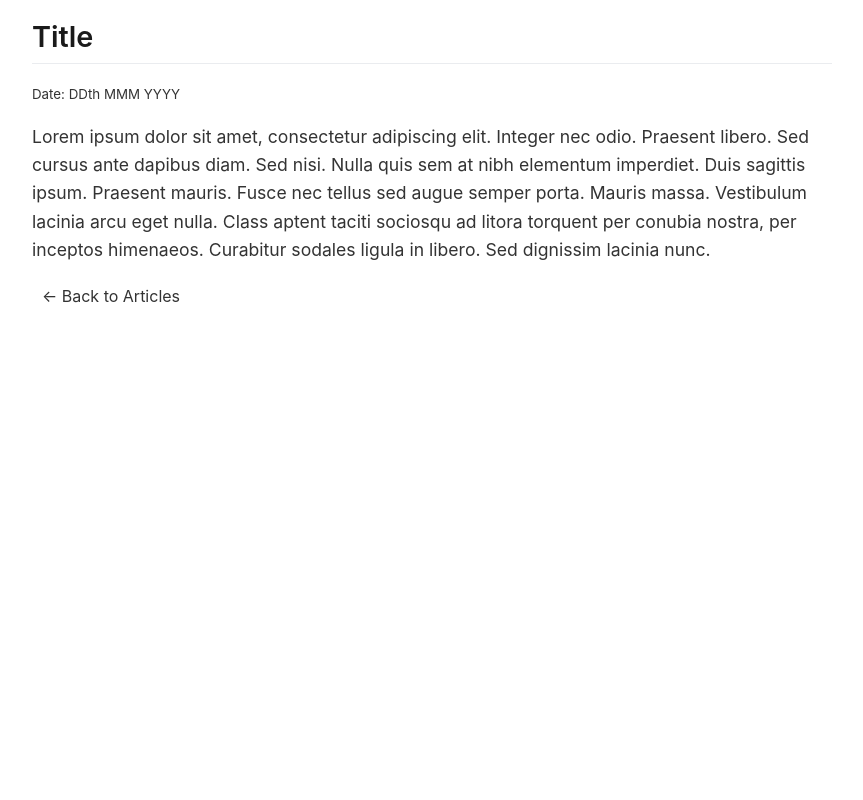
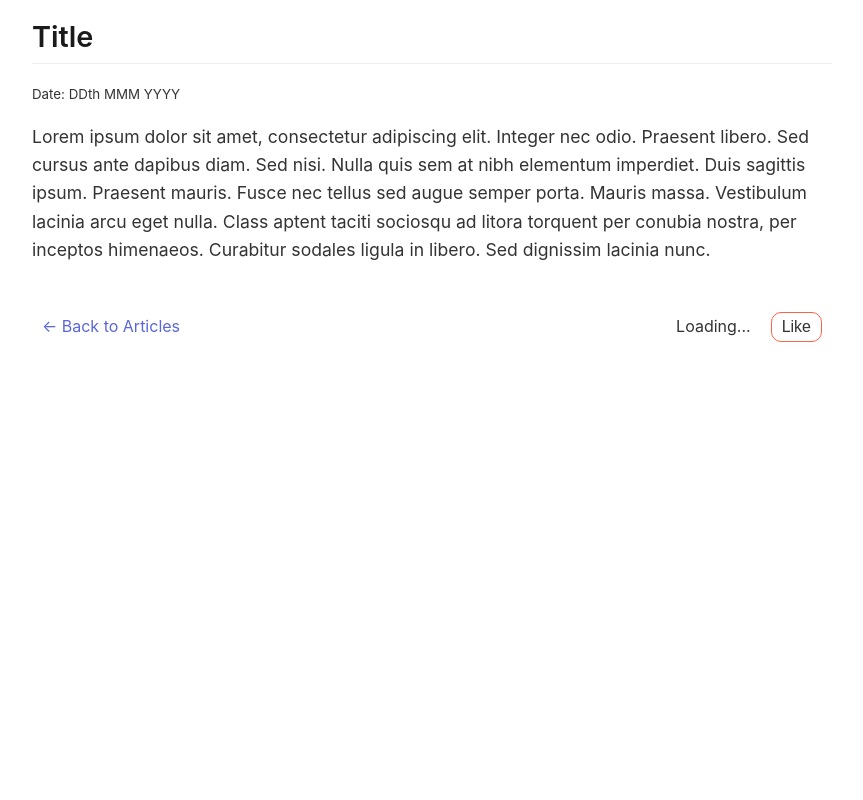
Before and after one commit to avikalpg/avikalpg.github.io, a PHP site: page /blog/template.html in a window 1280 px wide. Shown: the whole page, without its empty margins (208-1071 px from the left). Run offline with PHP 8.4, Linux system fonts and the light colour scheme.

Commit message:
feat: Add view counter and like button to blog articles

```diff
--- a/blog/article.js
+++ b/blog/article.js
@@ -1,5 +1,8 @@
-// Executing all the functions required
-fillDateFromMetaToBody()
+document.addEventListener('DOMContentLoaded', function () {
+	// Executing all the functions required
+	fillDateFromMetaToBody();
+	addCounterElements();
+});
 
 /** write the date based on meta tag */
 function fillDateFromMetaToBody() {
@@ -11,3 +14,63 @@ function fillDateFromMetaToBody() {
 		}
 	}
 }
+
+/** Add view counter and like button dynamically */
+function addCounterElements() {
+	// Get the article identifier from the filename or another unique attribute
+	var articleId = window.location.pathname.split('/').pop().split('.').shift();
+
+	// Create view counter element
+	var viewCounter = document.createElement('div');
+	viewCounter.className = 'viewCounter';
+	viewCounter.title = 'Views';
+	viewCounter.innerText = 'Loading...';
+
+	// Create like button element
+	var likeButton = document.createElement('button');
+	likeButton.className = 'likeButton';
+	likeButton.innerText = 'Like';
+	likeButton.title = 'Like this article';
+	if (localStorage.getItem(`blogvote_${articleId}`) === 'liked') {
+		likeButton.classList.add('liked');
+		likeButton.disabled = true;
+		likeButton.title = 'Liked! Thanks <3';
+	}
+
+	// Append elements to the article-controls div
+	var articleControls = document.querySelector('.article-controls');
+	if (articleControls) {
+		articleControls.appendChild(viewCounter);
+		articleControls.appendChild(likeButton);
+	}
+
+	// Fetch and update view count
+	fetch(`https://counterapi.com/api/avikalpg.github.io/view/blogview_${articleId}`)
+		.then(response => response.json())
+		.then(data => {
+			console.log(`Views response: ${JSON.stringify(data)}`);
+			viewCounter.innerHTML = `${data.iconSvg} ${data.value}`;
+		});
+
+	// Fetch and update like count
+	fetch(`https://counterapi.com/api/avikalpg.github.io/vote/blogvote_${articleId}?readOnly=true&behavior=vote&icon=heart`)
+		.then(response => response.json())
+		.then(data => {
+			console.log(`Votes response: ${JSON.stringify(data)}`);
+			likeButton.innerHTML = `${data.iconSvg} ${data.value}`;
+		});
+
+	// Add event listener to like button
+	likeButton.addEventListener('click', () => {
+		fetch(`https://counterapi.com/api/avikalpg.github.io/vote/blogvote_${articleId}?behavior=vote&icon=heart`)
+			.then(response => response.json())
+			.then(data => {
+				console.log(`Votes response: ${JSON.stringify(data)}`);
+				likeButton.innerHTML = `${data.iconSvg} ${data.value}`;
+				likeButton.disabled = true;
+				likeButton.classList.add('liked');
+				localStorage.setItem(`blogvote_${articleId}`, 'liked');
+				likeButton.title = 'Liked! Thanks <3';
+			});
+	});
+}
--- a/blog/article_styles.css
+++ b/blog/article_styles.css
@@ -4,6 +4,8 @@
 	--article-heading-color: #1a1a1a;
 	--article-border-color: #eaecef;
 	--article-code-bg: #f4f4f4;
+	--article-like-color: #ff6347;
+	--accent-color: #5a67d8;
 }
 
 .article-full-view {
@@ -111,6 +113,13 @@
 	text-decoration: underline;
 }
 
+.article-controls {
+	display: flex;
+	flex-direction: row;
+	align-items: center;
+	margin: 20px 0;
+}
+
 .back-to-list {
 	text-decoration: none;
 	position: sticky;
@@ -124,11 +133,70 @@
 	cursor: pointer;
 	transition: all 0.3s ease;
 	font-size: 1em;
+	flex-grow: 1;
 }
 
 .back-to-list:hover {
 	color: var(--accent-color);
 	transform: translateX(-10px);
+}
+
+.viewCounter {
+	display: flex;
+	align-items: center;
+	margin-left: 10px;
+	margin-right: 10px;
+	font-size: 1em;
+	color: var(--article-text-color);
+}
+
+.viewCounter svg {
+	margin-right: 8px;
+	width: 24px;
+	height: 24px;
+	fill: currentColor;
+	pointer-events: none;
+}
+
+.likeButton {
+	display: flex;
+	align-items: center;
+	margin-left: 10px;
+	margin-right: 10px;
+	cursor: pointer;
+	border: none;
+	background: transparent;
+	font-size: 1em;
+	color: var(--article-text-color);
+	transition: color 0.3s ease;
+	border: var(--article-like-color) 1px solid;
+	border-radius: 10px;
+	padding: 5px 10px;
+}
+
+.likeButton svg {
+	margin-right: 8px;
+	width: 24px;
+	height: 24px;
+	fill: none;
+	stroke: var(--article-like-color);
+	stroke-width: 40px;
+	pointer-events: none;
+}
+
+.likeButton:hover {
+	color: var(--accent-color);
+}
+
+.likeButton.liked {
+	color: var(--accent-like-color);
+	cursor: not-allowed;
+	border: none;
+}
+
+.likeButton.liked svg {
+	fill: var(--article-like-color);
+	transform: scale(1.2);
 }
 
 /* Responsive adjustments */
--- a/blog/blog.js
+++ b/blog/blog.js
@@ -114,6 +114,12 @@ $(document).ready(function () {
 			articleContainer.append(tempDiv.html());
 
 			$("section#content").html(articleContainer);
+			// Run the addCounterElements function from articles.js
+			if (typeof addCounterElements === 'function') {
+				addCounterElements();
+			} else {
+				console.error("addCounterElements function is not defined.");
+			}
 
 			// Send page view event to Google Analytics
 			gtag('event', 'blog_article_view', {
--- a/blog/index.html
+++ b/blog/index.html
@@ -13,6 +13,7 @@
 	<script async src="https://www.googletagmanager.com/gtag/js?id=G-QPXD79N14E"></script>
 	<script src="https://ajax.googleapis.com/ajax/libs/jquery/3.6.0/jquery.min.js"></script>
 	<script src="blog.js"></script>
+	<script src="article.js"></script>
 	<script src="https://counterapi.com/c.js" async></script>
 </head>
 
--- a/blog/template.html
+++ b/blog/template.html
@@ -19,7 +19,9 @@
 		sociosqu ad litora torquent per conubia nostra, per inceptos himenaeos. Curabitur sodales ligula in libero. Sed
 		dignissim lacinia nunc. </p>
 
-	<a class="back-to-list" href="/blog">← Back to Articles</a>
+	<div class="article-controls">
+		<a class="back-to-list" href="/blog">← Back to Articles</a>
+	</div>
 </body>
 <script src="../article.js"></script>
 
```
